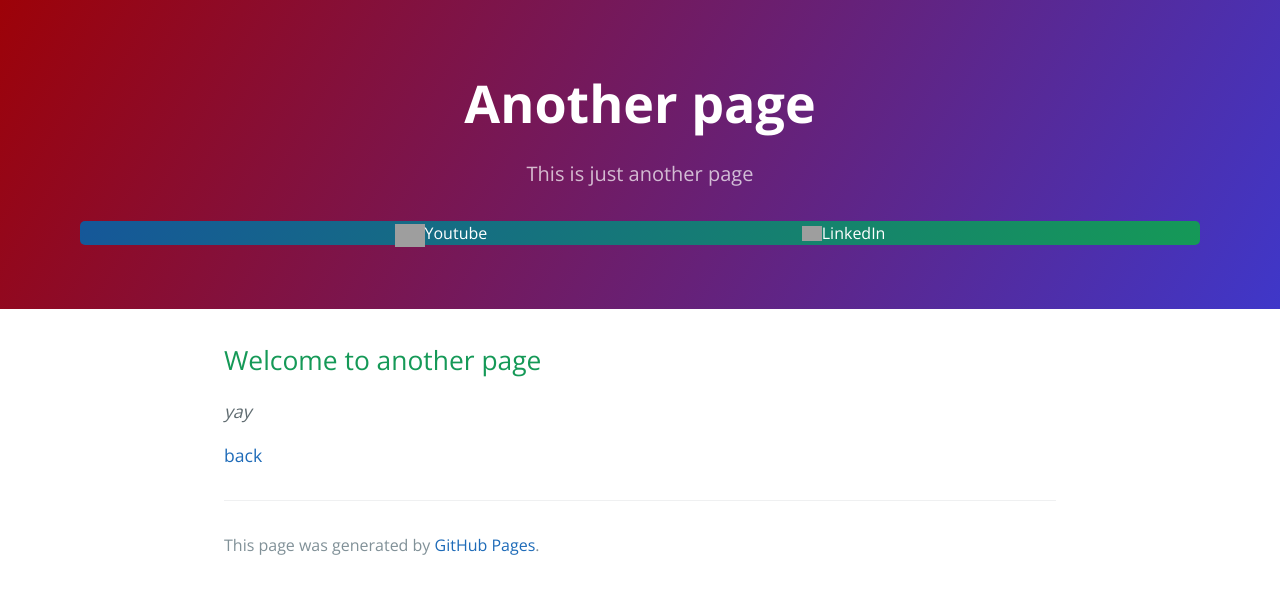
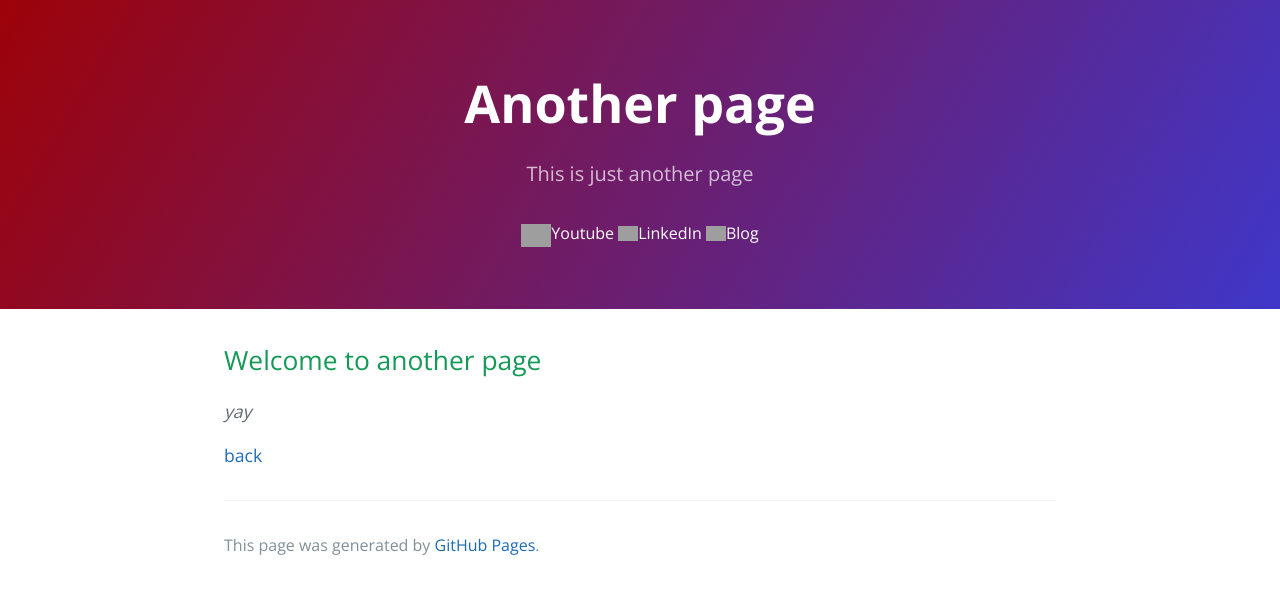
Before and after one commit to taimooralam/taimooralam.github.io, a Jekyll site: the page built from another-page.md, in a window 1280 px wide. Shown: the top 594 px of the page. Built offline with Jekyll 4.4.1, drawn with Linux system fonts in a browser that asks for light colours; grey boxes are pictures that could not be loaded.

Commit message:
change single nav

```diff
--- a/_layouts/default.html
+++ b/_layouts/default.html
@@ -26,14 +26,18 @@
         <a href="{{ site.github.tar_url }}" class="btn">Download .tar.gz</a>
       {% endif %}
 
-      <div id="#nav" style="background-color: #159957; background-image: linear-gradient(120deg, #155799, #159957); display: flex; justify-content: space-evenly; border-radius: 5px">
-        <span>
+      <div id="#nav">
+        <span class="singleNav">
           <a style="color: #fff" href="https://www.youtube.com/channel/UC4d7i6K3bdgI2w_o2xMeHKw">
             <img style="margin: 0px 0px -8px 0px;" width="30" src="https://static.vecteezy.com/system/resources/previews/018/930/572/original/youtube-logo-youtube-icon-transparent-free-png.png">Youtube </a>
         </span>
         <span>
           <a style="color: #fff" href="https://www.linkedin.com/in/taimooralam/">
             <img style="margin: 0px 0px -2px 0px;" width="20" src="https://cdn-icons-png.flaticon.com/256/174/174857.png">LinkedIn </a>
+        </span>
+        <span>
+          <a style="color: #fff" href="https://taimooralam.hashnode.dev/">
+            <img style="margin: 0px 0px -2px 0px;" width="20" src="https://cdn-icons-png.flaticon.com/256/174/174857.png">Blog </a>
         </span>
       </div>
     </header>
--- a/_sass/jekyll-theme-cayman.scss
+++ b/_sass/jekyll-theme-cayman.scss
@@ -125,6 +125,10 @@
 
   @include small {
     padding: 2rem 1rem;
+  }
+
+  .single-nav {
+    border: 3px solid $header-bg-color;
   }
 }
 
```
